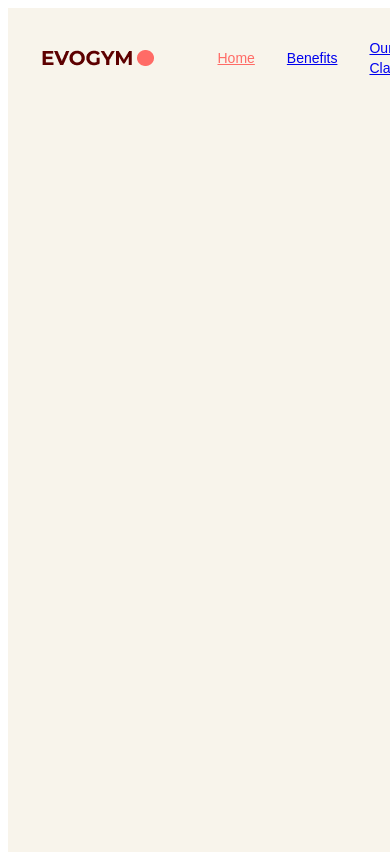
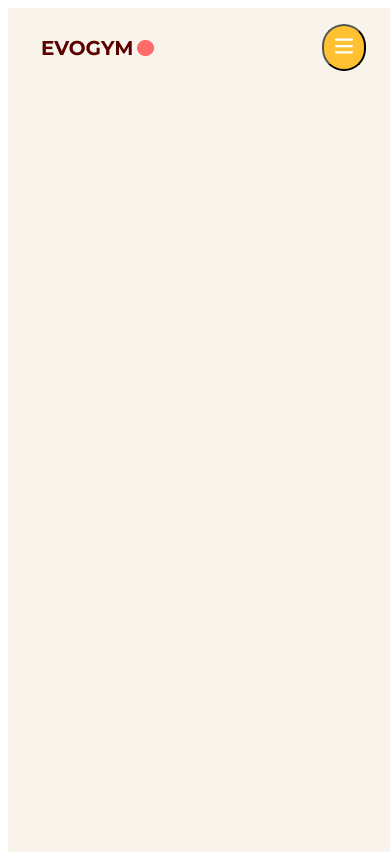
Before and after one commit to fahad39/gym-app, a React (Vite) app: page / in a window 390 px wide. Built offline with nearby package versions, Linux system fonts and the light colour scheme.

Commit message:
added button

```diff
--- a/src/scenes/navbar/index.tsx
+++ b/src/scenes/navbar/index.tsx
@@ -1,6 +1,9 @@
 import Logo from "@/assets/Logo.png"
 import Link from "./link"
 import { SelectedPage } from "@/shared/types"
+import useMediaQuery from "@/hooks/useMediaQuery"
+import { useState } from "react"
+import { Bars3Icon } from "@heroicons/react/16/solid"
 
 type Props = {
   selectedPage:SelectedPage,
@@ -9,6 +12,8 @@ type Props = {
 
 const Navbar = ({selectedPage,setSelectedPage}: Props) => {
   const flexBetween="flex items-center justify-between"
+  const isAboveMediumScreens=useMediaQuery("(min-width:1060px)")
+  const [isMenuToggled, setIsMenuToggled] = useState<boolean>(false)
   return (
    <nav>
     <div className={`${flexBetween} fixed top-0 z-30 w-full py-6`}>
@@ -17,7 +22,7 @@ const Navbar = ({selectedPage,setSelectedPage}: Props) => {
           {/* left side */}
           <img alt="logo" src={Logo} />
           {/* right side */}
-          <div className={`${flexBetween} w-full`}>
+          {isAboveMediumScreens ?<div className={`${flexBetween} w-full`}>
               <div className={`${flexBetween} gap-8 text-sm`}>
                 <Link
                   page="Home"
@@ -45,7 +50,15 @@ const Navbar = ({selectedPage,setSelectedPage}: Props) => {
                 <button>Become a Member</button>
               </div>
             </div>
-
+            :<button
+              className="rounded-full bg-secondary-500 p-2"
+              onClick={()=>setIsMenuToggled(!isMenuToggled)}
+            >
+              <Bars3Icon
+                className="h-6 w-6 text-white"
+              />
+            </button>
+          }
         </div>
       </div>
     </div>
```
Lines whose indentation alone changed are shown as unchanged.
